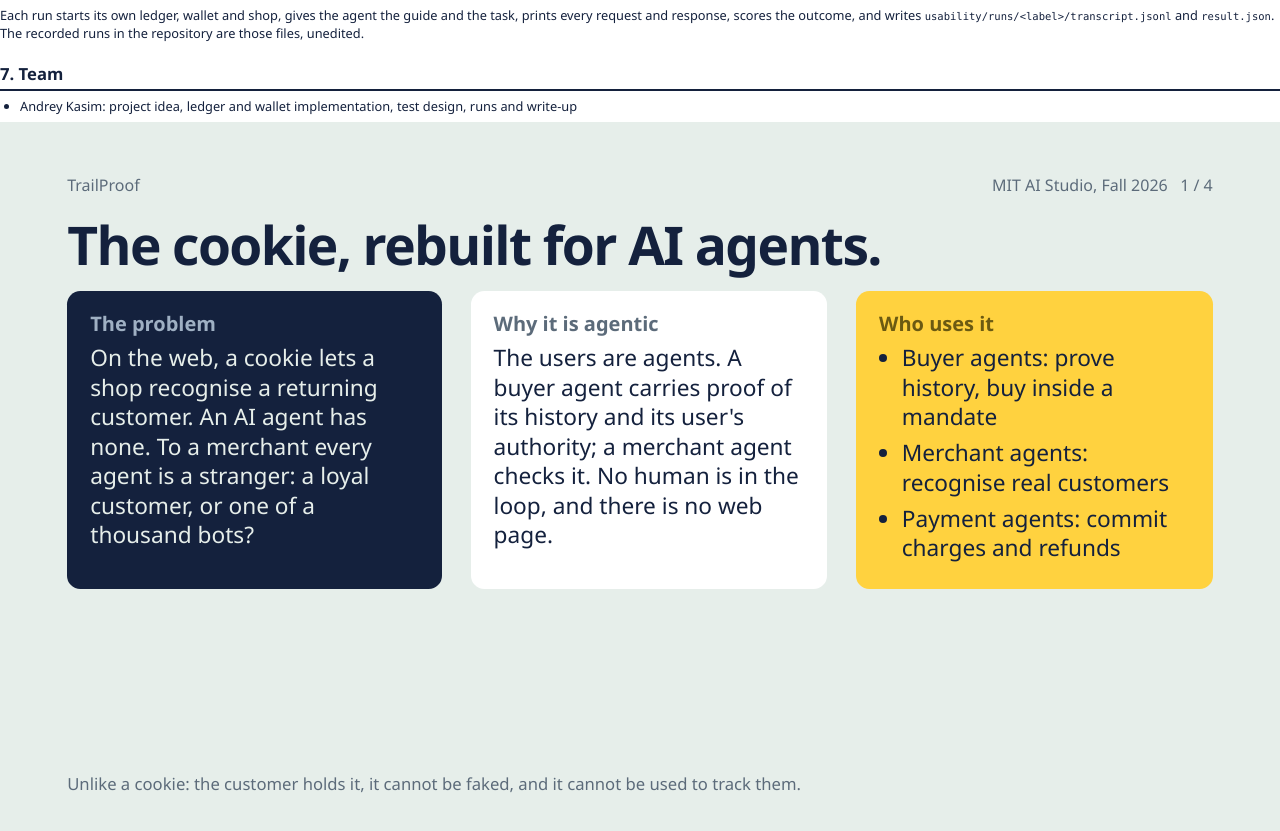
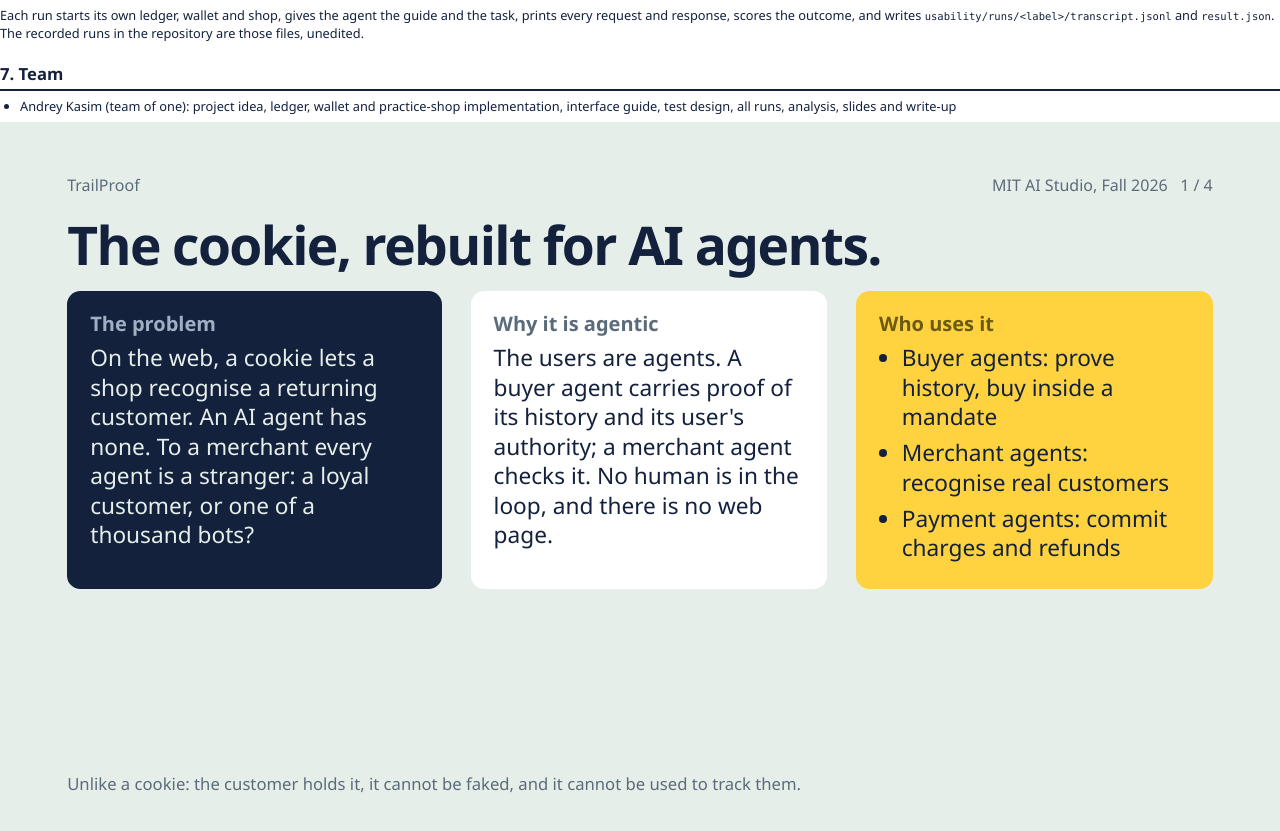
Before and after one commit to Andreyivvi/TrailProof, a plain HTML site: page usability/report.html in a window 1280 px wide. Shown: the part 5102-5933 px from the top of the page. Drawn offline with Linux system fonts and the light colour scheme.

Commit message:
HW9 report: team section
Co-Authored-By: Claude Fable 5.2 <noreply@anthropic.com>

```diff
--- a/usability/report.html
+++ b/usability/report.html
@@ -178,7 +178,7 @@ git checkout 7a5a05b && uv run python usability/cold_start.py --task wrong_parce
 <p>Each run starts its own ledger, wallet and shop, gives the agent the guide and the task, prints every request and response, scores the outcome, and writes <code>usability/runs/&lt;label&gt;/transcript.jsonl</code> and <code>result.json</code>. The recorded runs in the repository are those files, unedited.</p>
 
 <h2>7. Team</h2>
-<ul><li>Andrey Kasim: project idea, ledger and wallet implementation, test design, runs and write-up</li></ul>
+<ul><li>Andrey Kasim (team of one): project idea, ledger, wallet and practice-shop implementation, interface guide, test design, all runs, analysis, slides and write-up</li></ul>
 
 <section class="slide">
   <div class="tag"><span>TrailProof</span><span>MIT AI Studio, Fall 2026 &nbsp; 1 / 4</span></div>
```
Also changed, not shown: 1 other file.
